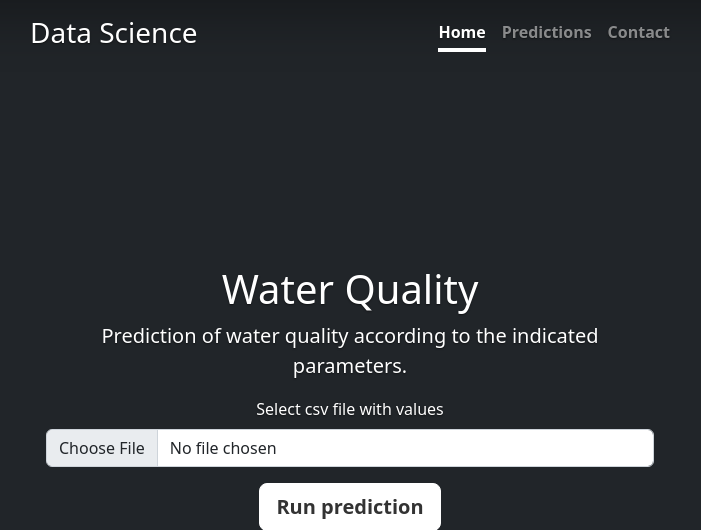
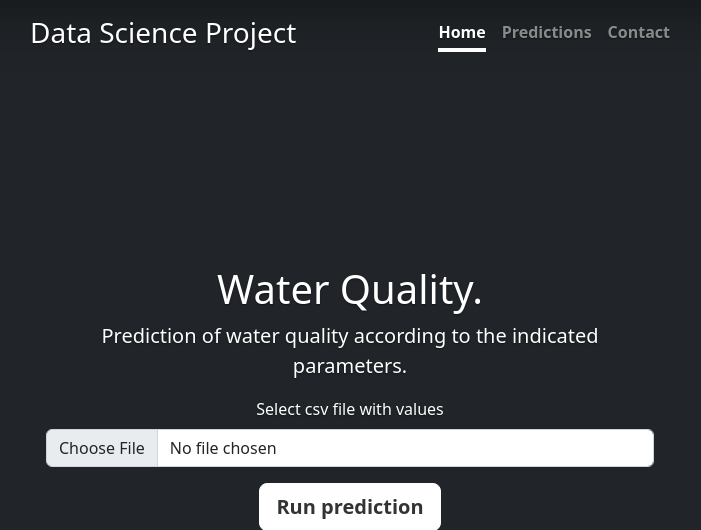
Before and after one commit to mcarlagg17/TBDS-ML_Clf_WaterQuality_flask, a Flask app: template templates/index.html in a window 1280 px wide. Shown: the top 530 px of the page, without its empty margins (290-991 px from the left). Run offline with Flask 2, Linux system fonts and the light colour scheme; the template is opened without the code that fills it, so the values that code supplies are empty.

Commit message:
commit prueba 6

```diff
--- a/templates/index.html
+++ b/templates/index.html
@@ -40,7 +40,7 @@
 <div class="cover-container d-flex w-100 h-100 p-3 mx-auto flex-column">
     <header class="mb-auto">
         <div>
-            <h3 class="float-md-start mb-0">Data Science</h3>
+            <h3 class="float-md-start mb-0">Data Science Project</h3>
             <nav class="nav nav-masthead justify-content-center float-md-end">
                 <a class="nav-link active" aria-current="page" href="/">Home</a>
                 <a class="nav-link" href="/predict">Predictions</a>
@@ -50,7 +50,7 @@
     </header>
 
     <main class="px-3">
-        <h1>Water Quality</h1>
+        <h1>Water Quality.</h1>
         <p class="lead">Prediction of water quality according to the indicated parameters.</p>
         <form action="predict" method="POST" enctype="multipart/form-data">
             <div class="mb-3">
```
